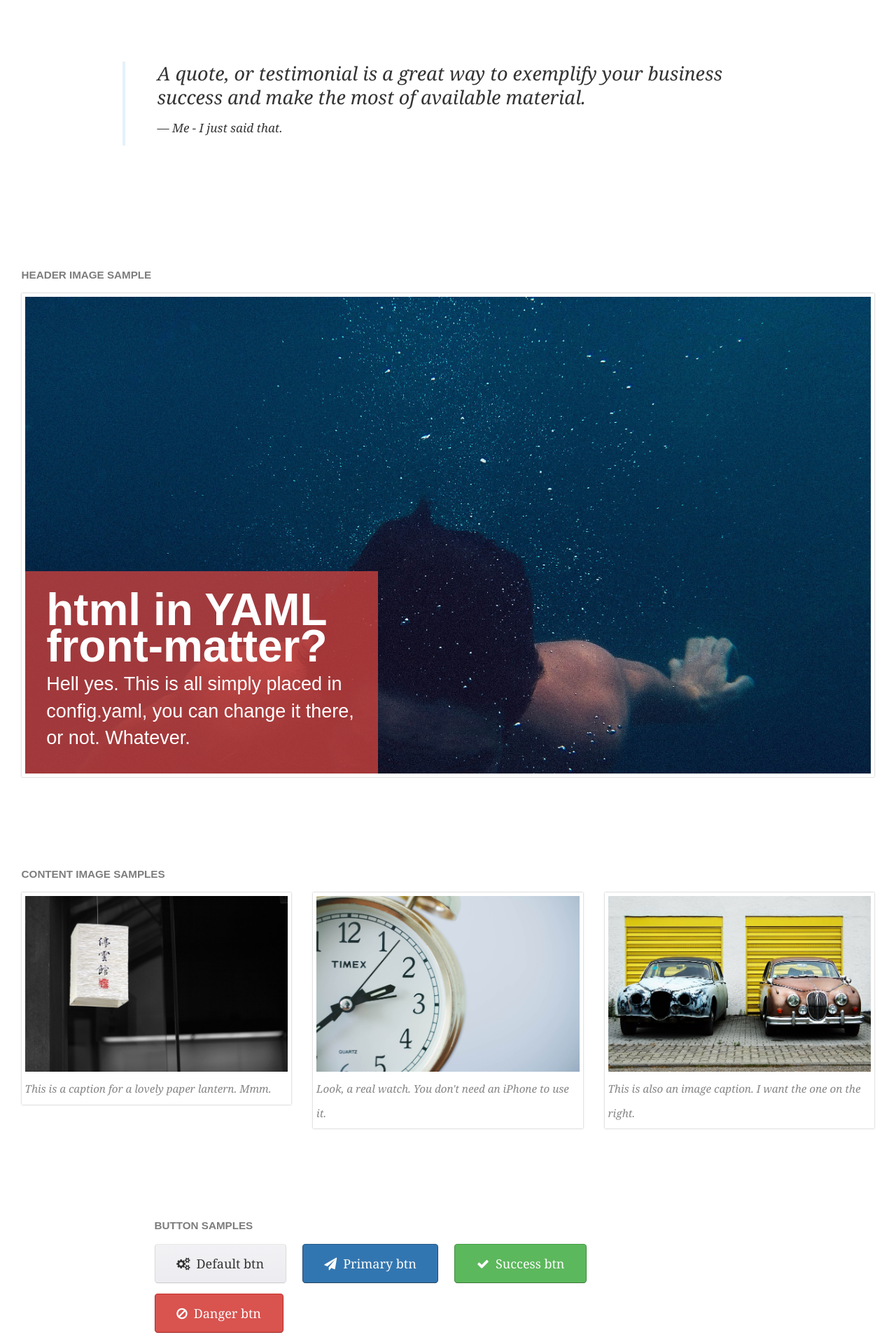
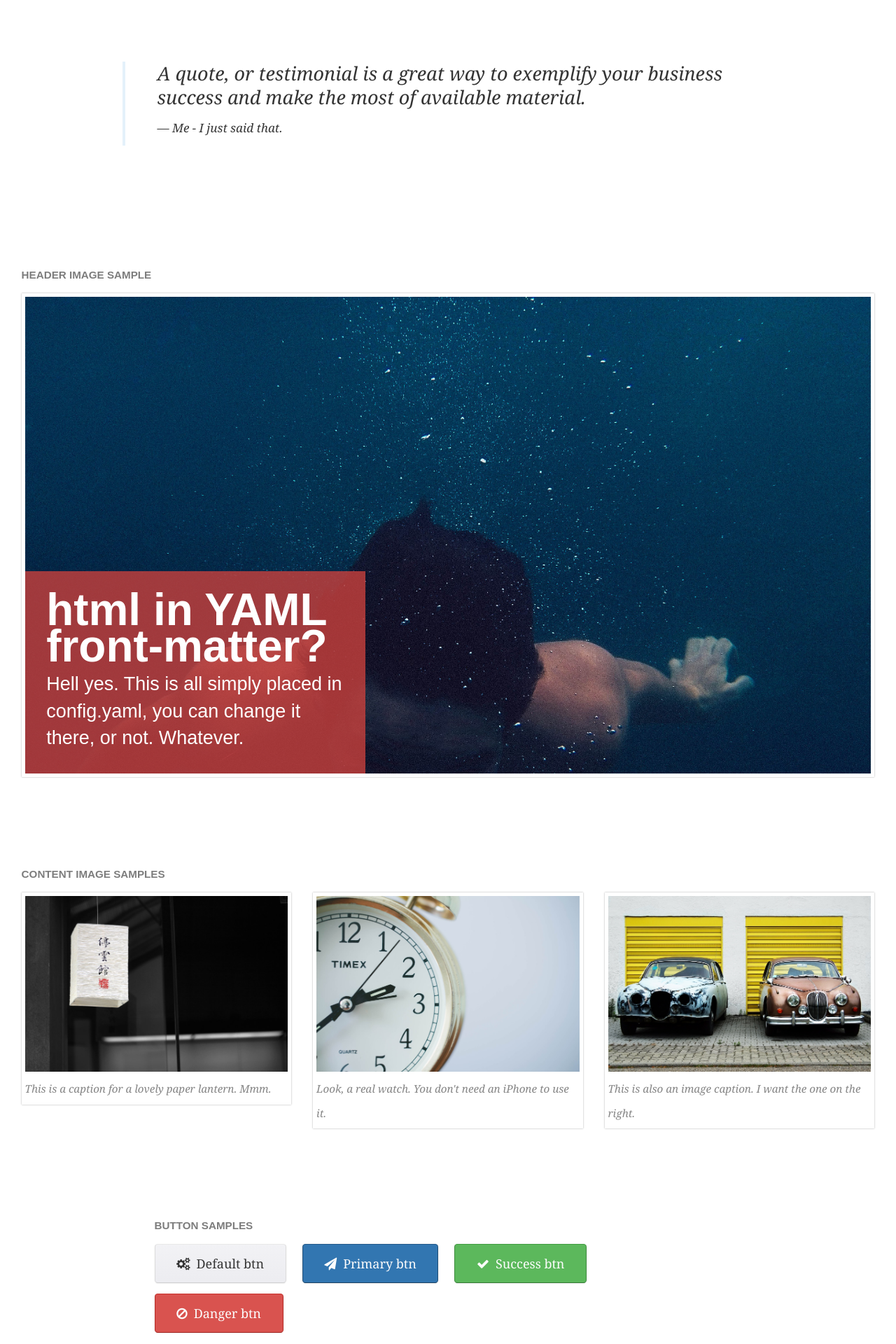
Before and after one commit to nternetinspired/jekyll-design, a Jekyll site: the page built from _posts/2014-09-15-element-collage-1.html, in a window 1280 px wide. Shown: the part 2026-3946 px from the top of the page at 70% size. Built offline with Jekyll 4.4.1, drawn with Linux system fonts in a browser that asks for light colours.

Commit message:
the ems have it

```diff
--- a/_sass/views/_element-collage-1.scss
+++ b/_sass/views/_element-collage-1.scss
@@ -117,7 +117,7 @@ $color-swatch: (
             background: transparentize(#c8403d, .2);
             padding: spacer(4);
             position: absolute;
-            max-width: 28em;
+            max-width: 27em;
 
             right: 0;
             bottom: 0;
```
